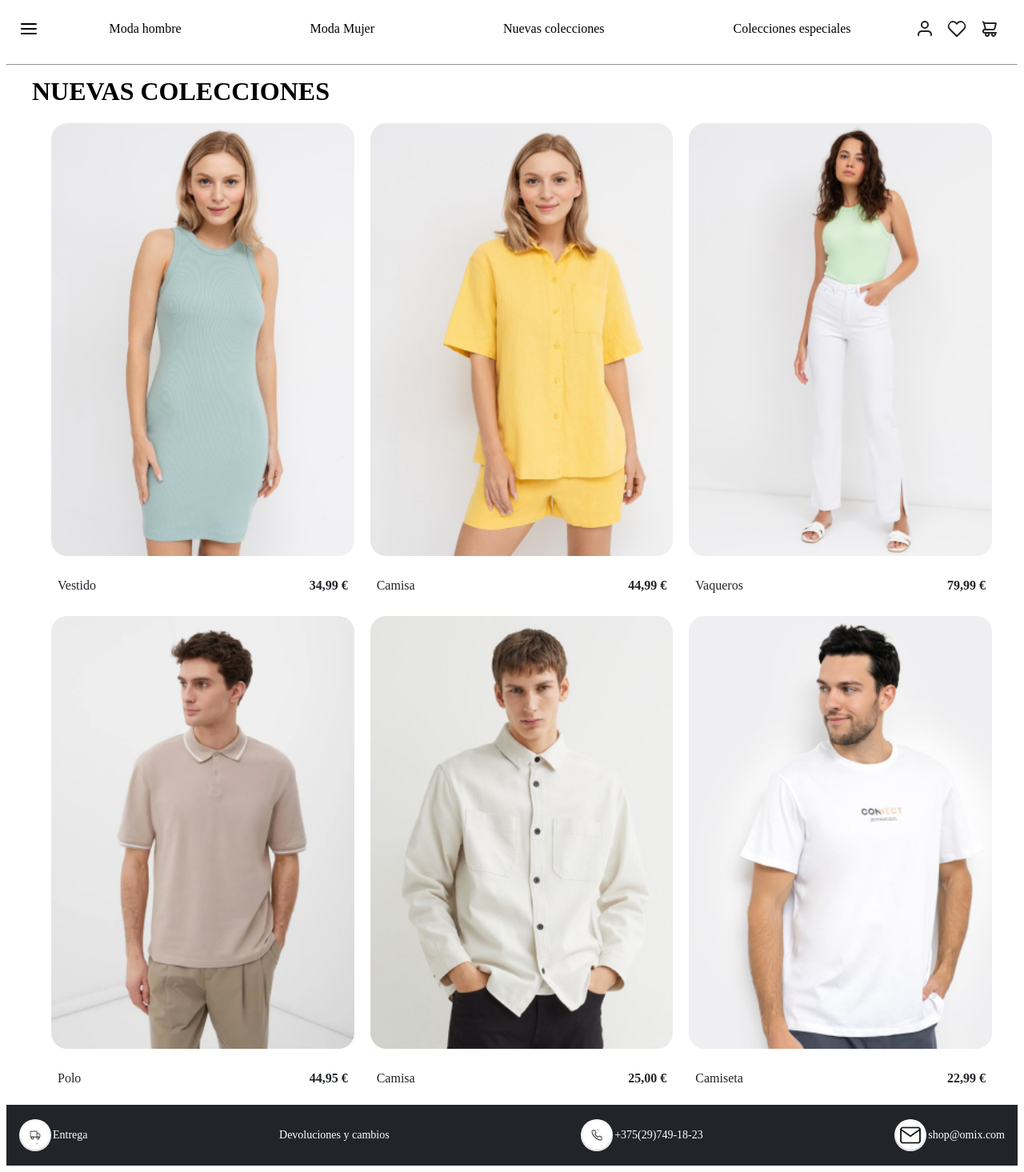
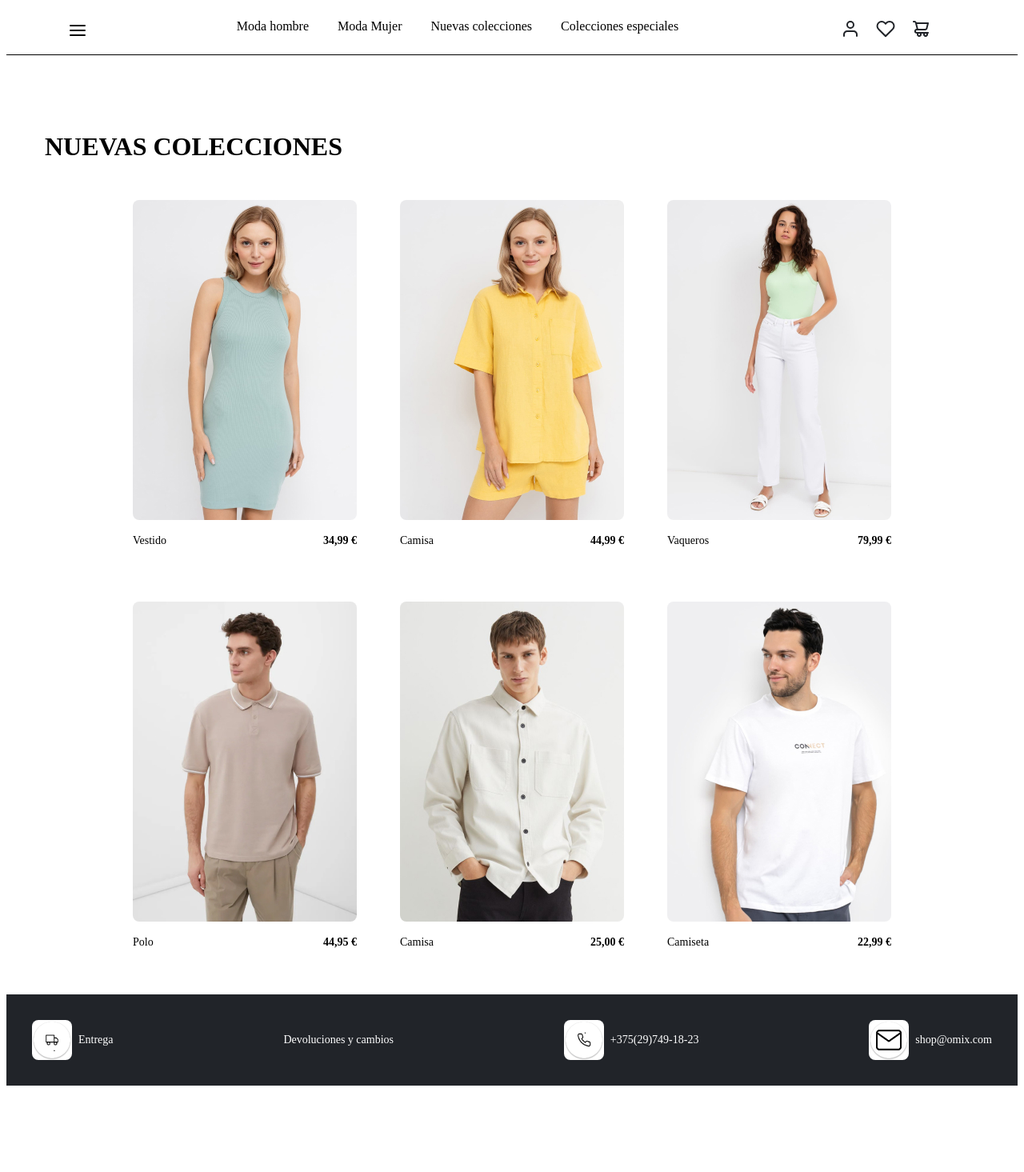
Before and after one commit to adriadc190715/bootcampJavascript.modulo1, a plain HTML site: page index.html in a window 1280 px wide. Shown: the whole page at 80% size. After the commit the page ends 1373 px from the top, so only its background shows below. Drawn offline with Linux system fonts and the light colour scheme.

Commit message:
correcciones ejercicio

```diff
--- a/index.html
+++ b/index.html
@@ -8,107 +8,103 @@
 </head>
 <body>
    <nav class="navbar">
-        <div class="container">
-            <div class="box1">
-                <img src="/fotos/icon-menu-burguer.svg" alt="">
-            </div>
-            <div class="box2">
-                <item>Moda hombre</item>
-                <item>Moda Mujer</item>
-                <item>Nuevas colecciones</item>
-                <item>Colecciones especiales</item>
+            <img src="/fotos/icon-menu-burguer.svg" alt="">
+
+           <div class="box2">
+                <span>Moda hombre</span>
+                <span>Moda Mujer</span>
+                <span>Nuevas colecciones</span>
+                <span>Colecciones especiales</span>
             </div>
             <div class="box3">
                 <img src="fotos/icon-user.svg" alt="">
                 <img src="fotos/icon-heart.svg" alt="">
                 <img src="fotos/icon-shopping-cart.svg" alt="">
             </div>
-        </div>
-        <hr>
+
       </nav>
-
+  <main>
     <h1>NUEVAS COLECCIONES</h1>
 
-            <div class="grid-container">
+        <div class="grid-container">
             <div class="grid-item">
                     <img src="fotos/image-3.jpg" alt="">
-                    <div class="item-details">
                      <div class="item-flex-container">
                        <p class="item-name">Vestido</p>
                        <p class="item-price">34,99 €</p>
                     </div>
-                </div>
+
             </div>
             <div class="grid-item">
                 <img src="fotos/image-6.jpg" alt="">
-                <div class="item-details">
+
                   <div class="item-flex-container">
                     <p class="item-name">Camisa</p>
                     <p class="item-price">44,99 €</p>
                   </div>
-                </div>
+
               </div>
 
             <div class="grid-item">
                    <img src="fotos/image-4.jpg" alt="">
-                   <div class="item-details">
+
                     <div class="item-flex-container">
                     <p class="item-name">Vaqueros</p>
                     <p class="item-price">79,99 €</p>
                   </div>
-                </div>
+
               </div>
 
             <div class="grid-item">
                   <img src="fotos/image-5.jpg" alt="">
-                  <div class="item-details">
+
                    <div class="item-flex-container">
                      <p class="item-name">Polo</p>
                      <p class="item-price">44,95 €</p>
                   </div>
-                </div>
+
             </div>
             <div class="grid-item">
                   <img src="fotos/image-1.jpg" alt="">
-                  <div class="item-details">
+
                    <div class="item-flex-container">
                      <p class="item-name">Camisa</p>
                      <p class="item-price">25,00 €</p>
                   </div>
-                </div>
+
             </div>
 
             <div class="grid-item">
                   <img src="fotos/image-2.jpg" alt="">
-                  <div class="item-details">
+
                    <div class="item-flex-container">
                      <p class="item-name">Camiseta</p>
                     <p class="item-price">22,99 €</p>
-                  </div>
-                  </div>
+                    </div>
+
             </div>
-            </div>
+        </div>
 
-
+  </main>
 
 
 
     <footer>
       <div class="containerfoot">
-        <div class="boxfoot1">
+        <div class="boxfoot">
           <img id="footer1"  src="fotos/camion.png" alt="">
           <p>Entrega</p>
 
         </div>
-        <div class="boxfoot2">
+        <div class="boxfoot">
           <p>Devoluciones y cambios</p>
 
         </div>
-        <div class="boxfoot3">
+        <div class="boxfoot">
           <img id="footer2"   src="fotos/telefono.png" alt="">
           <p>+375(29)749-18-23</p>
         </div>
-        <div class="boxfoot4">
+        <div class="boxfoot">
           <img id="footer3" src="fotos/sobre.png" alt="">
           <p>shop@omix.com</p>
         </div>
--- a/mystyle.css
+++ b/mystyle.css
@@ -1,230 +1,124 @@
 :root {
-    --primary: #ffffff;
-    --secondary: #212429;
-    --size: 1rem;
+  --primary: #ffffff;
+  --secondary: #212429;
+  --size: 1rem;
 }
 
-@import url('https://fonts.googleapis.com/css2?family=Montserrat:wght@400;700&display=swap');
+@import url("https://fonts.googleapis.com/css2?family=Montserrat:wght@400;700&display=swap");
 
+* {
+  box-sizing: border-box;
+  font-family: Montserrat;
+}
 
-* { box-sizing: border-box;}
+main {
+  margin: 16px;
+}
 
 .navbar {
-  position: fixed;
+  position: sticky;
   top: 0;
-  left: 0;
-  width: 100%;
-  z-index: 999;
   background-color: var(--primary);
+  border-bottom: 1px solid black;
+  display: flex;
+  flex-direction: row;
+  justify-content: space-around;
 }
 
-.container {
-  display: flex;
-  justify-content: space-between;
-  align-items: center;
-  padding: var(--size);
-  font-size: 16px;
-  font-family: Montserrat;
-
-}
-
-.box1 {
-  display: flex;
-  align-items: center;
-  padding: 8px;
+.box2 span {
+  padding: 16px;
 }
 
 .box2 {
-  display: flex;
-  justify-content: space-around;
-  flex-grow: 1;
-  align-items: center;
+  padding: 16px;
 }
-
 .box3 {
-  display: flex;
-  align-items: center;
+  padding: 16px;
 }
 
 .box3 img {
   margin-right: 16px;
 }
 
-.item {
-  margin: 0 8px;
+.grid-container {
+  max-width: 1280px;
+  display: flex;
+  flex-wrap: wrap;
+  justify-content: center;
+  margin: 0 auto;
 }
 
+.item-price {
+  font-weight: bold;
+}
 
+.item-flex-container {
+  display: flex;
+  justify-content: space-between;
+}
 
+img {
+  border-radius: 8px;
+}
 
-hr {
-    margin: 8px;
+img:hover {
+  cursor: zoom-in;
 }
-.grid-container {
-
-    display: grid;
-    grid-template-columns: repeat(3, 1fr);
-    column-gap: 20px;
-    row-gap: 5px;
-    margin-left: 56px;
-    margin-right: 32px;
-
-
-
-      }
 
 .grid-item {
-        position: relative;
-        text-align: center;
-
-      }
-
-.item-details {
-        position: relative;
-        bottom: 0;
-        left: 0;
-        right: 0;
-        background-color: var(--primary);
-        color: var(--secondary);
-        padding: 8px;
-        display: flex;
-        align-items: center;
-        text-align: center;
-        justify-content: center;
-      }
-
-.item-name {
-        font-size: 16px;
-        margin-bottom: 5px;
-        font-family: Montserrat;
-      }
-
-.item-price {
-        font-size: 16px;
-        font-weight: bold;
-        font-family: Montserrat;
-      }
-.item-flex-container {
-        display: flex;
-        flex-grow: 1;
-        justify-content: space-between;
-        max-inline-size: 100% ;
-        }
-
-
-img {
-      border-radius: 20px;
-      width: 100%;
-      }
-
-img:hover{
-  opacity: 0.8;
+  margin: 27px;
 }
 
-
-h1{
+h1 {
   font-size: 32px;
-  font-family: Montserrat;
   font-style: bold;
   margin-left: 32px;
   margin-top: 96px;
 }
-p{
+
+p {
   font-size: 14px;
-  font-family: Montserrat;
 }
 
 .containerfoot {
   display: flex;
   justify-content: space-between;
-  align-items: center;
-  padding: var(--size);
-  flex-wrap: wrap;
+  padding: 32px;
   background-color: var(--secondary);
-  font-size: 16px;
-  font-family: Montserrat;
   color: var(--primary);
+  margin-bottom: 16px;
 }
-
-.boxfoot1,
-.boxfoot2,
-.boxfoot3,
-.boxfoot4 {
+.boxfoot {
   display: flex;
   align-items: center;
 }
 
-#footer1{
-width: 40px;
-height: 40px;
-margin-right: 2px;
-}
-#footer2{
-width: 40px;
-height: 40px;
-margin-right: 2px;
+.boxfoot img {
+  margin-right: 8px;
 }
 
-#footer3{
-width: 40px;
-height: 40px;
-margin-right: 2px;
-}
 @media screen and (max-width: 920px) {
   .grid-container {
     grid-template-columns: repeat(1, 1fr);
-    margin-left: 0.5fr;
-    margin-right: 0.5fr;
+
+    align-content: center;
   }
-  .container {
-    justify-content: center;
+
+  .boxfoot {
+    border-bottom: 1px solid white;
   }
+
   .box2,
   .box3 {
     display: none;
   }
 
   .containerfoot {
-    display: flex;
     flex-direction: column;
-    align-items: start;
-    padding: var(--size);
-    background-color: var(--secondary);
-    font-size: 16px;
-    font-family: Montserrat;
-    color: var(--primary);
+    gap: 32px;
   }
 
-  .boxfoot1,
-  .boxfoot2,
-  .boxfoot3,
-  .boxfoot4 {
-    margin-bottom: 16px;
-    display: flex;
-    align-items: center;
-    position: relative;
-
-
-  }
-
-  .boxfoot1::before,
-  .boxfoot2::before,
-  .boxfoot3::before,
-  .boxfoot4::before {
-    content: "";
-    position: absolute;
-    bottom: 0;
-    width: 100vh;
-    height: 1px;
-    background-color: white;
-  }
-
-  .boxfoot1 img,
-  .boxfoot3 img,
-  .boxfoot4 img {
-    width: 50px;
-    height: 50px;
-    margin-right: 8px;
+  .boxfoot img {
     margin-bottom: 8px;
   }
 }
```
